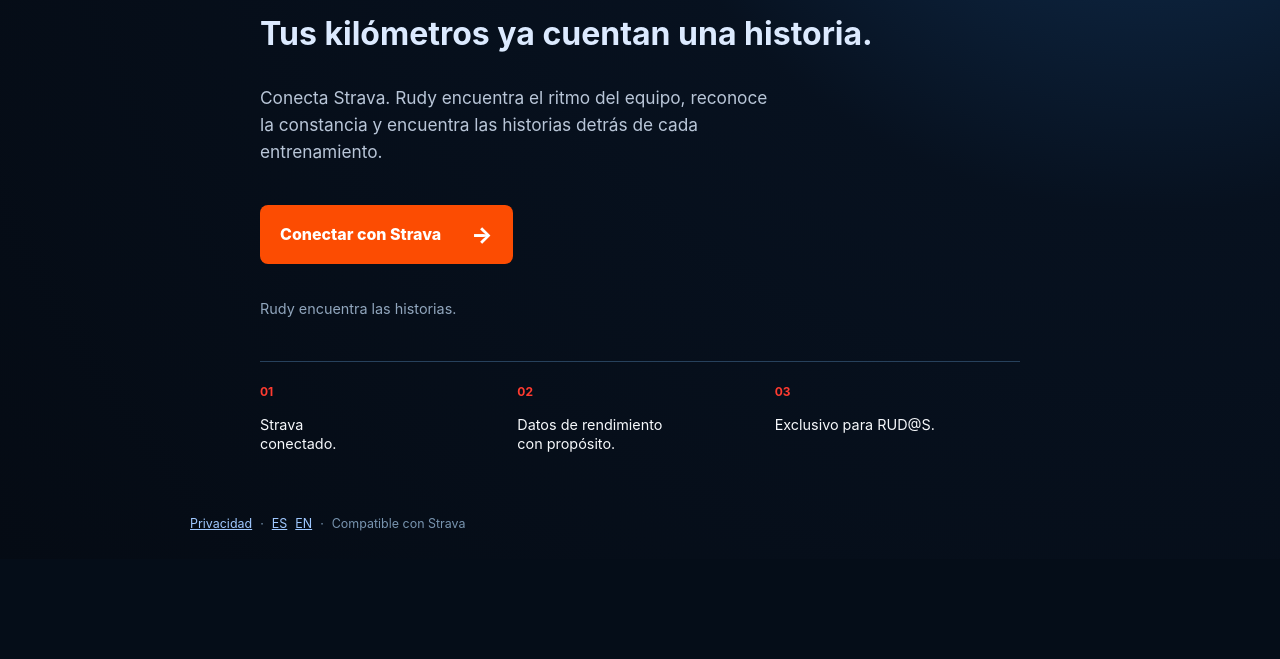
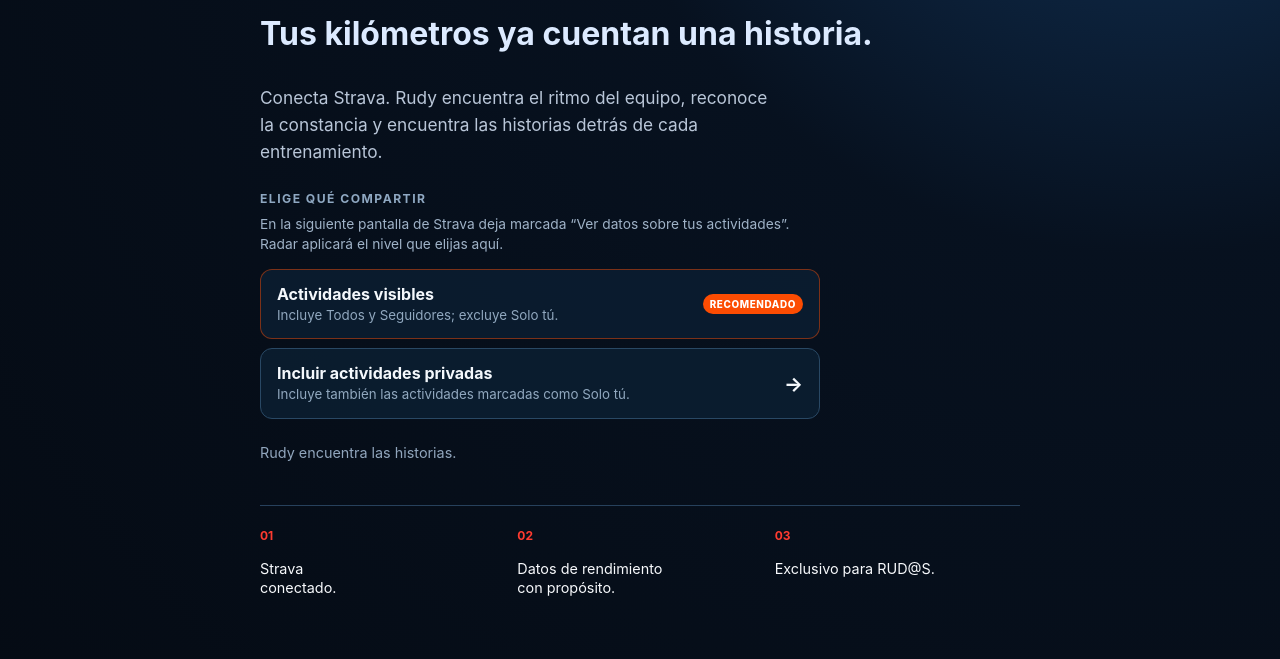
Before and after one commit to solrakmnk/rudyRadar, a FastAPI app: page / in a window 1280 px wide. Shown: the part 401-1060 px from the top of the page. Before the commit the page ends 932 px from the top, so only its background shows below. Run offline with FastAPI, Linux system fonts and the light colour scheme.

Commit message:
feat: let athletes choose Strava privacy scope

```diff
--- a/app/i18n.py
+++ b/app/i18n.py
@@ -7,7 +7,7 @@ DEFAULT_LOCALE = "es"
 
 MESSAGES: dict[str, dict[str, str]] = {
     "es": {
-        "product": "Radar Rudo", "assistant": "Rudy encuentra las historias.", "connect": "Conectar con Strava",
+        "product": "Radar Rudo", "assistant": "Rudy encuentra las historias.", "connect": "Conectar con Strava", "access_title": "Elige qué compartir", "access_explanation": "En la siguiente pantalla de Strava deja marcada “Ver datos sobre tus actividades”. Radar aplicará el nivel que elijas aquí.", "visible_access": "Actividades visibles", "visible_access_detail": "Incluye Todos y Seguidores; excluye Solo tú.", "private_access": "Incluir actividades privadas", "private_access_detail": "Incluye también las actividades marcadas como Solo tú.", "recommended": "RECOMENDADO", "enable_private": "Incluir mis actividades privadas",
         "privacy": "Privacidad", "language_es": "ES", "language_en": "EN", "club_moving": "EL CLUB EN MOVIMIENTO",
         "hero": "Tus kilómetros ya cuentan una historia.", "intro": "Conecta Strava. Rudy encuentra el ritmo del equipo, reconoce la constancia y encuentra las historias detrás de cada entrenamiento.",
         "exclusive": "Exclusivo para RUD@S.", "activities": "Actividades", "distance": "Distancia", "active_days": "Días activos", "elevation": "Desnivel",
@@ -26,7 +26,7 @@ MESSAGES: dict[str, dict[str, str]] = {
         "weekly_pulse": "PULSO DEL PERIODO", "vs_last_week": "vs. periodo anterior", "more_distance": "más kilómetros totales", "less_distance": "menos kilómetros totales", "same_distance": "mismo kilometraje total", "discipline_activity": "Actividad por disciplina", "biggest_distance_day": "Día con más distancia del equipo", "period_stories": "Historias del periodo", "your_summary": "TU RESUMEN", "total_period": "Total del periodo", "swim": "Natación", "open_water": "Aguas abiertas", "bike": "Bici", "run": "Carrera", "walk": "Caminata / Hiking", "strength": "Fuerza", "wellbeing": "Yoga / movilidad", "pace_per_100m": "ritmo /100 m", "pace_per_km": "ritmo /km", "average_speed": "velocidad media", "team_community": "Comunidad RUD@S", "team_participation": "Participación", "team_activity": "Actividad del equipo", "team_time": "Tiempo en movimiento", "team_distance": "Distancia compartida", "team_total": "en este periodo", "complementary_training": "Fuerza y bienestar", "your_longest_day": "Tu día con más distancia", "your_busiest_day": "Tu día con más actividad", "team_busiest_day": "El día que más se movió RUD@S", "team_discipline_days": "Los grandes días del equipo", "participants": "participantes", "sessions": "sesiones", "gym": "Gym", "no_story_yet": "La próxima actividad abre la historia de este periodo.", "weekday_0": "Lunes", "weekday_1": "Martes", "weekday_2": "Miércoles", "weekday_3": "Jueves", "weekday_4": "Viernes", "weekday_5": "Sábado", "weekday_6": "Domingo",
     },
     "en": {
-        "product": "Radar Rudo", "assistant": "Rudy finds the stories.", "connect": "Connect with Strava",
+        "product": "Radar Rudo", "assistant": "Rudy finds the stories.", "connect": "Connect with Strava", "access_title": "Choose what to share", "access_explanation": "On the next Strava screen, keep “View data about your activities” checked. Radar will apply the level you choose here.", "visible_access": "Visible activities", "visible_access_detail": "Includes Everyone and Followers; excludes Only You.", "private_access": "Include private activities", "private_access_detail": "Also includes activities marked Only You.", "recommended": "RECOMMENDED", "enable_private": "Include my private activities",
         "privacy": "Privacy", "language_es": "ES", "language_en": "EN", "club_moving": "THE CLUB IN MOTION",
         "hero": "Your kilometers already tell a story.", "intro": "Connect Strava. Rudy finds the team's rhythm, recognizes consistency, and finds the stories behind every workout.",
         "exclusive": "Only for RUD@S.", "activities": "Activities", "distance": "Distance", "active_days": "Active days", "elevation": "Elevation",
--- a/app/main.py
+++ b/app/main.py
@@ -14,7 +14,7 @@ from app.config import get_settings
 from app.database import get_db
 from app.models import Activity, Athlete
 from app.analytics import activity_highlights, athlete_discipline_comparisons, athlete_discipline_stats, athlete_period_stats, discipline_leaderboards, discipline_type_breakdown, period_comparison, rankings, team_group_stats, team_highlights, team_leaderboard, team_overview, team_sport_highlights
-from app.services import Crypto, StravaClient, StravaError, get_valid_access_token, is_club_member
+from app.services import Crypto, StravaClient, StravaError, get_valid_access_token, is_club_member, parse_scopes
 from app.sync import sync_activities, upsert_activity
 from app.i18n import DEFAULT_LOCALE, SUPPORTED_LOCALES, preferred_locale, translate
 
@@ -57,14 +57,15 @@ def delete_my_data(request: Request, db: Session = Depends(get_db)):
     request.session.clear()
     return RedirectResponse("/?deleted=1", status_code=303)
 @app.get("/auth/strava")
-def auth(request:Request):
-    state=secrets.token_urlsafe(32); request.session["oauth_state"]=state; return RedirectResponse(StravaClient().authorization_url(state))
+def auth(request:Request, include_private:bool=False):
+    state=secrets.token_urlsafe(32); request.session["oauth_state"]=state; request.session["oauth_include_private"]=include_private; return RedirectResponse(StravaClient().authorization_url(state,include_private=include_private))
 @app.get("/auth/strava/callback",response_class=HTMLResponse)
 def callback(request:Request, code:str|None=None, state:str|None=None, error:str|None=None, scope:str|None=None, db:Session=Depends(get_db)):
     expected=request.session.pop("oauth_state",None)
+    requested_private=bool(request.session.pop("oauth_include_private",False))
     if error: return templates.TemplateResponse(request,"error.html",{"message":"La autorización fue cancelada."},status_code=400)
     if not expected or not state or not hmac.compare_digest(expected,state): return templates.TemplateResponse(request,"error.html",{"message":"La conexión expiró. Inténtalo nuevamente."},status_code=400)
-    granted_scopes={item.strip() for item in (scope or "").split(",")}
+    granted_scopes=parse_scopes(scope)
     if not granted_scopes.intersection({"activity:read", "activity:read_all"}):
         return templates.TemplateResponse(request,"error.html",{"message":"Radar Rudo necesita permiso para ver tus actividades públicas y para seguidores. Vuelve a conectar Strava y acepta la casilla de actividades.","retry_auth":True},status_code=400)
     try:
@@ -72,7 +73,7 @@ def callback(request:Request, code:str|None=None, state:str|None=None, error:str
     except StravaError as e: return templates.TemplateResponse(request,"error.html",{"message":str(e)},status_code=502)
     source=payload["athlete"]; athlete=db.scalar(select(Athlete).where(Athlete.strava_athlete_id==source["id"]))
     if not athlete: athlete=Athlete(strava_athlete_id=source["id"],firstname=source.get("firstname","Rudy"),lastname=source.get("lastname","")); db.add(athlete)
-    crypto=Crypto(); athlete.firstname=source.get("firstname","Rudy"); athlete.lastname=source.get("lastname",""); athlete.profile_url=source.get("profile"); athlete.access_token_encrypted=crypto.encrypt(token); athlete.refresh_token_encrypted=crypto.encrypt(payload["refresh_token"]); athlete.token_expires_at=datetime.fromtimestamp(payload["expires_at"],UTC); athlete.membership_checked_at=datetime.now(UTC); athlete.membership_check_error=None
+    crypto=Crypto(); athlete.firstname=source.get("firstname","Rudy"); athlete.lastname=source.get("lastname",""); athlete.profile_url=source.get("profile"); athlete.access_token_encrypted=crypto.encrypt(token); athlete.refresh_token_encrypted=crypto.encrypt(payload["refresh_token"]); athlete.token_expires_at=datetime.fromtimestamp(payload["expires_at"],UTC); athlete.authorized_scopes=",".join(sorted(granted_scopes)); athlete.membership_checked_at=datetime.now(UTC); athlete.membership_check_error=None
     try:
         clubs=client.clubs(token)
     except StravaError as e:
@@ -84,7 +85,7 @@ def callback(request:Request, code:str|None=None, state:str|None=None, error:str
         return templates.TemplateResponse(request,"not_member.html",{"verification_issue":False})
     athlete.membership_check_status="verified"; athlete.is_active=True; athlete.is_club_member=True; db.commit()
     stored_activities=db.scalar(select(func.count(Activity.id)).where(Activity.athlete_id==athlete.id)) or 0
-    lookback_days=settings.strava_initial_history_days if stored_activities == 0 else None
+    lookback_days=settings.strava_initial_history_days if stored_activities == 0 or requested_private else None
     try:
         count=sync_activities(db,athlete,StravaClient(),lookback_days=lookback_days) if settings.strava_sync_enabled else 0
     except StravaError:
--- a/app/models.py
+++ b/app/models.py
@@ -13,6 +13,7 @@ class Athlete(Base):
     access_token_encrypted: Mapped[str] = mapped_column(String, default="")
     refresh_token_encrypted: Mapped[str] = mapped_column(String, default="")
     token_expires_at: Mapped[datetime | None] = mapped_column(DateTime(timezone=True), nullable=True)
+    authorized_scopes: Mapped[str | None] = mapped_column(String(200), nullable=True)
     is_club_member: Mapped[bool] = mapped_column(Boolean, default=True)
     is_active: Mapped[bool] = mapped_column(Boolean, default=True)
     membership_check_status: Mapped[str] = mapped_column(String(30), default="pending")
--- /dev/null
+++ b/app/static/access.css
@@ -0,0 +1,50 @@
+.access-choice {
+  display: grid;
+  gap: 9px;
+  max-width: 560px;
+  margin: 25px 0;
+}
+
+.access-choice h2 {
+  margin: 0;
+  color: #8fa8c2;
+  font-size: .76rem;
+  letter-spacing: .12em;
+  text-transform: uppercase;
+}
+
+.access-choice > p {
+  margin: 0 0 5px;
+  color: #9fb2c7;
+  font-size: .86rem;
+  line-height: 1.45;
+}
+
+.access-option {
+  display: flex;
+  justify-content: space-between;
+  align-items: center;
+  gap: 14px;
+  padding: 14px 16px;
+  border: 1px solid #294864;
+  border-radius: 12px;
+  color: #f4f8fc;
+  background: rgba(11, 31, 51, .82);
+  text-decoration: none;
+}
+
+.access-option:hover { border-color: #5d83a7; background: #102e4b; }
+.access-option span { display: grid; gap: 3px; }
+.access-option small { color: #91a8bf; line-height: 1.35; }
+.access-option strong { font-size: 1.25rem; }
+.access-option.recommended { border-color: #fc4c0277; }
+.access-option em {
+  padding: 4px 7px;
+  border-radius: 99px;
+  color: #fff;
+  background: #fc4c02;
+  font-size: .62rem;
+  font-style: normal;
+  font-weight: 850;
+  letter-spacing: .06em;
+}
--- a/app/templates/admin.html
+++ b/app/templates/admin.html
@@ -1 +1 @@
-{% extends 'base.html' %}{% block body %}<main><h1>RADAR RUDO · Admin</h1><p><a href="/admin?period=week">Semana</a> · <a href="/admin?period=month">Mes</a> · <a href="/admin/report?period={{period}}">Generar reporte</a></p><div class="stats"><span>{{active}} atletas activos</span><span>{{activity_count}} actividades</span><span>{{'%.1f'|format(distance_m/1000)}} km</span></div>{% for sport,label in [('swim','🏊 Swim'),('bike','🚴 Bike'),('run','🏃 Run')] %}<section><h2>{{label}} Top 3</h2><ol>{% for item in rankings[sport] %}<li>{{item.name}} — {{'%.1f'|format(item.distance_m/1000)}} km</li>{% else %}<li>Sin actividades</li>{% endfor %}</ol></section>{% endfor %}<h2>Atletas y validación de club</h2>{% for a in athletes %}<section><b>{{a.firstname}} {{a.lastname}}</b> · {{a.membership_check_status or 'sin revisar'}} · {{'activo' if a.is_active else 'pendiente'}} · {{a.membership_checked_at|mexico_time if a.membership_checked_at else 'sin validar'}}{% if not a.is_club_member %}<form method="post" action="/admin/athletes/{{a.id}}/revalidate"><button type="submit">Revalidar club</button></form>{% endif %}</section>{% endfor %}</main>{% endblock %}
+{% extends 'base.html' %}{% block body %}<main><h1>RADAR RUDO · Admin</h1><p><a href="/admin?period=week">Semana</a> · <a href="/admin?period=month">Mes</a> · <a href="/admin/report?period={{period}}">Generar reporte</a></p><div class="stats"><span>{{active}} atletas activos</span><span>{{activity_count}} actividades</span><span>{{'%.1f'|format(distance_m/1000)}} km</span></div>{% for sport,label in [('swim','🏊 Swim'),('bike','🚴 Bike'),('run','🏃 Run')] %}<section><h2>{{label}} Top 3</h2><ol>{% for item in rankings[sport] %}<li>{{item.name}} — {{'%.1f'|format(item.distance_m/1000)}} km</li>{% else %}<li>Sin actividades</li>{% endfor %}</ol></section>{% endfor %}<h2>Atletas y validación de club</h2>{% for a in athletes %}<section><b>{{a.firstname}} {{a.lastname}}</b> · {{a.membership_check_status or 'sin revisar'}} · {{'activo' if a.is_active else 'pendiente'}} · {{a.membership_checked_at|mexico_time if a.membership_checked_at else 'sin validar'}}<br><small>Permisos: {{a.authorized_scopes or 'sin registrar'}}</small>{% if not a.is_club_member %}<form method="post" action="/admin/athletes/{{a.id}}/revalidate"><button type="submit">Revalidar club</button></form>{% endif %}</section>{% endfor %}</main>{% endblock %}
--- a/app/templates/base.html
+++ b/app/templates/base.html
@@ -1 +1 @@
-<!doctype html><html lang="{{ locale }}"><head><meta charset="utf-8"><meta name="viewport" content="width=device-width,initial-scale=1"><title>{{ t('product') }}</title><link rel="icon" type="image/png" href="/static/rudos-logo.png"><link rel="apple-touch-icon" href="/static/rudos-logo.png"><link rel="stylesheet" href="/static/app.css"><link rel="stylesheet" href="/static/radar.css?v=3"><link rel="stylesheet" href="/static/legal.css?v=1"><link rel="stylesheet" href="/static/presentation.css?v=2"><script src="/static/dashboard.js" defer></script></head><body>{% block body %}{% endblock %}<footer class="site-footer"><a href="/privacy">{{ t('privacy') }}</a><span>·</span><a href="/language/es?next={{ request.url.path }}">{{ t('language_es') }}</a><a href="/language/en?next={{ request.url.path }}">{{ t('language_en') }}</a><span>·</span><span>{{ t('powered_by') }}</span></footer></body></html>
+<!doctype html><html lang="{{ locale }}"><head><meta charset="utf-8"><meta name="viewport" content="width=device-width,initial-scale=1"><title>{{ t('product') }}</title><link rel="icon" type="image/png" href="/static/rudos-logo.png"><link rel="apple-touch-icon" href="/static/rudos-logo.png"><link rel="stylesheet" href="/static/app.css"><link rel="stylesheet" href="/static/access.css?v=1"><link rel="stylesheet" href="/static/radar.css?v=3"><link rel="stylesheet" href="/static/legal.css?v=1"><link rel="stylesheet" href="/static/presentation.css?v=2"><script src="/static/dashboard.js" defer></script></head><body>{% block body %}{% endblock %}<footer class="site-footer"><a href="/privacy">{{ t('privacy') }}</a><span>·</span><a href="/language/es?next={{ request.url.path }}">{{ t('language_es') }}</a><a href="/language/en?next={{ request.url.path }}">{{ t('language_en') }}</a><span>·</span><span>{{ t('powered_by') }}</span></footer></body></html>
--- a/app/templates/index.html
+++ b/app/templates/index.html
@@ -1 +1 @@
-{% extends 'base.html' %}{% block body %}<main class="landing"><p class="team landing-team"><img class="landing-mark" src="/static/rudos-logo.png" alt="RUD@S"> RUD@S</p><p class="eyebrow">{{ t('club_moving') }}</p><h1>RADAR<br><i>RUDO</i></h1><p class="hero">{{ t('hero') }}</p><p class="intro">{{ t('intro') }}</p><a class="strava" href="/auth/strava">{{ t('connect') }} <span>→</span></a><p class="tagline">{{ t('assistant') }}</p><section class="promise"><div><b>01</b><p>Strava<br>conectado.</p></div><div><b>02</b><p>Datos de rendimiento<br>con propósito.</p></div><div><b>03</b><p>{{ t('exclusive') }}</p></div></section></main>{% endblock %}
+{% extends 'base.html' %}{% block body %}<main class="landing"><p class="team landing-team"><img class="landing-mark" src="/static/rudos-logo.png" alt="RUD@S"> RUD@S</p><p class="eyebrow">{{ t('club_moving') }}</p><h1>RADAR<br><i>RUDO</i></h1><p class="hero">{{ t('hero') }}</p><p class="intro">{{ t('intro') }}</p><section class="access-choice" aria-label="{{ t('access_title') }}"><h2>{{ t('access_title') }}</h2><p>{{ t('access_explanation') }}</p><a class="access-option recommended" href="/auth/strava"><span><b>{{ t('visible_access') }}</b><small>{{ t('visible_access_detail') }}</small></span><em>{{ t('recommended') }}</em></a><a class="access-option" href="/auth/strava?include_private=true"><span><b>{{ t('private_access') }}</b><small>{{ t('private_access_detail') }}</small></span><strong>→</strong></a></section><p class="tagline">{{ t('assistant') }}</p><section class="promise"><div><b>01</b><p>Strava<br>conectado.</p></div><div><b>02</b><p>Datos de rendimiento<br>con propósito.</p></div><div><b>03</b><p>{{ t('exclusive') }}</p></div></section></main>{% endblock %}
--- a/app/templates/radar.html
+++ b/app/templates/radar.html
@@ -4,7 +4,7 @@
 <main class="radar dashboard dashboard-v2">
   <nav class="radar-nav">
     <span class="team"><img class="club-mark" src="/static/rudos-logo.png" alt="RUD@S"> {{ t('product') }}</span>
-    <details class="account-menu"><summary aria-label="Menú de cuenta">☰</summary><div><span>{{ athlete.firstname }}</span><a href="/">{{ t('logout') }}</a><form method="post" action="/privacy/delete" onsubmit="return confirm('{{ t('delete_confirm') }}')"><button type="submit">{{ t('delete_data') }}</button></form></div></details>
+    <details class="account-menu"><summary aria-label="Menú de cuenta">☰</summary><div><span>{{ athlete.firstname }}</span><a href="/auth/strava?include_private=true">{{ t('enable_private') }}</a><a href="/">{{ t('logout') }}</a><form method="post" action="/privacy/delete" onsubmit="return confirm('{{ t('delete_confirm') }}')"><button type="submit">{{ t('delete_data') }}</button></form></div></details>
   </nav>
 
   <header class="dashboard-top dashboard-intro">
```
Also changed, not shown: alembic/versions/0010_authorized_scopes.py (added, +17 -0 lines), app/services.py (+12 -4 lines), tests/test_services.py (+12 -1 lines), README.md.
